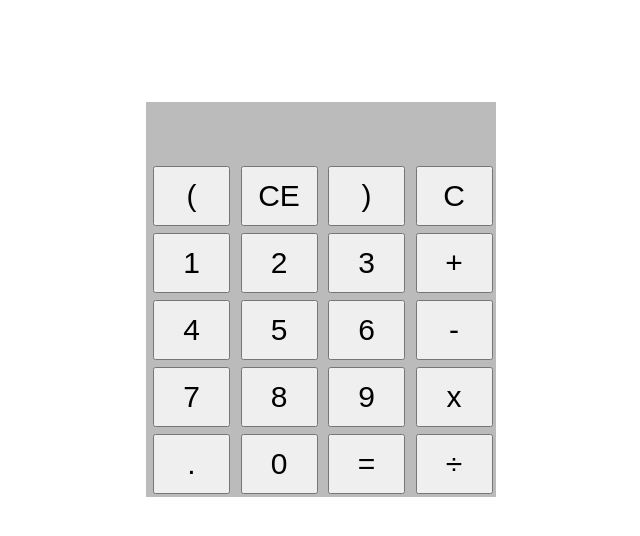
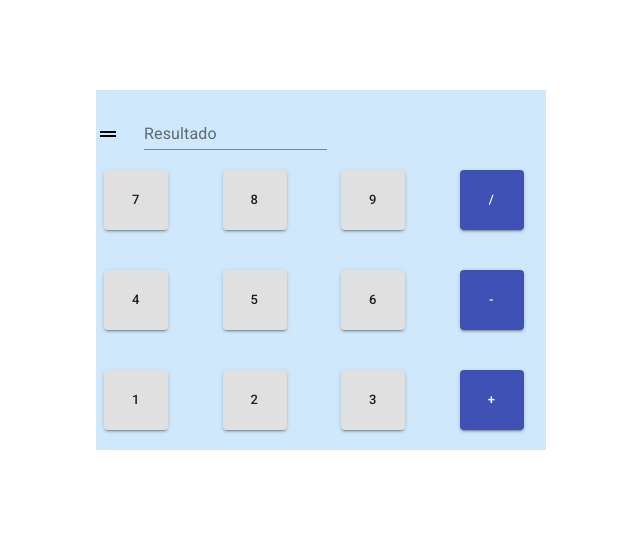
Before and after one commit to GohanSebas/practicareact, a React (Create React App) app: page / in a window 1280 px wide. Shown: the top 536 px of the page, without its empty margins (319-959 px from the left). Built offline with nearby package versions, Linux system fonts and the light colour scheme.

Commit message:
modificacion vista y metodos

```diff
--- a/package.json
+++ b/package.json
@@ -4,6 +4,8 @@
   "private": true,
   "dependencies": {
     "@material-ui/core": "^4.11.3",
+    "@material-ui/icons": "^4.11.2",
+    "@material-ui/lab": "^4.0.0-alpha.57",
     "@testing-library/jest-dom": "^5.11.9",
     "@testing-library/react": "^11.2.5",
     "@testing-library/user-event": "^12.8.3",
--- a/src/App.css
+++ b/src/App.css
@@ -39,7 +39,7 @@
 
 .result {
   height: 60px;
-  background-color: #bbb;
+
   width: 100%;
 }
 
@@ -50,9 +50,10 @@
 }
 
 .calculator-body {
-  max-width: 350px;
+  max-width: 450px;
   margin: auto;
   margin-top: 8%;
+  background-color: #cfe8fc;
 }
 
 .button {
@@ -61,9 +62,14 @@
 }
 
 button {
-  width: 22%;
+  width: 20%;
   height: 60px;
   font-size: 30px;
-  margin: 1%;
-  margin-left: 2%;
+  margin-left: 10px;
+
 }
+
+.result .title{
+  font-size: 20px;
+
+}
--- a/src/App.js
+++ b/src/App.js
@@ -2,6 +2,7 @@ import React, { Component } from 'react';
 import './App.css';
 import ResultComponent from './componentes/ResultComponent';
 import KeyPadComponent from "./componentes/KeyPadComponent";
+
 
 class App extends Component {
     constructor(){
--- /dev/null
+++ b/src/componentes/Ejemplo.js
@@ -0,0 +1,207 @@
+import React, { useEffect, useState } from 'react';
+import Button from '@material-ui/core/Button';
+import Container from '@material-ui/core/Container';
+import Alert from '@material-ui/lab/Alert';
+import { makeStyles } from '@material-ui/core/styles';
+import Grid from '@material-ui/core/Grid';
+import Input from '@material-ui/core/Input';
+import InputLabel from '@material-ui/core/InputLabel';
+import InputAdornment from '@material-ui/core/InputAdornment';
+import FormControl from '@material-ui/core/FormControl';
+import TextField from '@material-ui/core/TextField';
+import AccountCircle from '@material-ui/icons/AccountCircle';
+import DragHandleIcon from '@material-ui/icons/DragHandle';
+import config from '../config.json'
+import Typography from '@material-ui/core/Typography';
+
+
+const useStyles = makeStyles((theme) => ({
+  button: {
+    margin: theme.spacing(1),
+  },
+}));
+
+function Ejemplo() {
+  const classes = useStyles();
+  const [ventana, setVentana] = useState(0);
+
+   function handleClickflecha(tecla){
+     switch (tecla){
+       case config.SUMA:
+       break;
+
+       case config.RESTA:
+       break
+
+       case config.DIVISION:
+       break;
+
+       case config.MULTIPLICACION:
+       break;
+
+       case config.IGUAL:
+       break;
+
+     }
+
+   }
+
+
+
+  return (
+
+    <div className="calculator-body">
+
+    <div className={classes.margin}>
+        <Grid container spacing={3} alignItems="flex-end">
+          <Grid item>
+            <DragHandleIcon />
+          </Grid>
+          <Grid item >
+            <TextField id="input-with-icon-grid" label="Resultado" />
+          </Grid>
+        </Grid>
+      </div>
+
+        <Grid container spacing={3}  >
+
+          <Grid item xs={3}>
+            <Button
+              name="7"
+              variant="contained"
+              size="small"
+              className={classes.button}
+              //startIcon={<SaveIcon />}
+            >
+              7
+            </Button>
+          </Grid>
+
+          <Grid item xs={3}>
+            <Button
+              name="8"
+              variant="contained"
+              size="small"
+              className={classes.button}
+              //startIcon={<SaveIcon />}
+            >
+              8
+            </Button>
+          </Grid>
+
+          <Grid item xs={3}>
+            <Button
+              name="9"
+              variant="contained"
+              size="small"
+              className={classes.button}
+              //startIcon={<SaveIcon />}
+            >
+              9
+            </Button>
+          </Grid>
+
+          <Grid item xs={3}>
+            <Button
+              name="/"
+              variant="contained"
+              color="primary"
+              size="small"
+              className={classes.button}
+              //startIcon={<SaveIcon />}
+            >
+              /
+            </Button>
+          </Grid>
+
+          <Grid item xs={3}>
+            <Button
+              name="4"
+              variant="contained"
+              size="small"
+              className={classes.button}
+            >
+              4
+            </Button>
+          </Grid>
+          <Grid item xs={3}>
+            <Button
+              name="5"
+              variant="contained"
+              size="small"
+              className={classes.button}
+            >
+              5
+            </Button>
+          </Grid>
+          <Grid item xs={3}>
+            <Button
+              name="6"
+              variant="contained"
+              size="small"
+              className={classes.button}
+            >
+              6
+            </Button>
+          </Grid>
+          <Grid item xs={3}>
+            <Button
+              name="-"
+              variant="contained"
+              color="primary"
+              size="small"
+              className={classes.button}
+            >
+              -
+            </Button>
+          </Grid>
+          <Grid item xs={3}>
+            <Button
+              name="1"
+              variant="contained"
+                size="small"
+              className={classes.button}
+            >
+              1
+            </Button>
+          </Grid>
+          <Grid item xs={3}>
+            <Button
+              name="2"
+              variant="contained"
+              size="small"
+              className={classes.button}
+            >
+              2
+            </Button>
+          </Grid>
+          <Grid item xs={3}>
+            <Button
+              name="3"
+              variant="contained"
+              size="small"
+              className={classes.button}
+            >
+              3
+            </Button>
+          </Grid>
+          <Grid item xs={3}>
+            <Button
+              name="+"
+              variant="contained"
+              color="primary"
+              size="small"
+              className={classes.button}
+            >
+              +
+            </Button>
+          </Grid>
+
+
+        </Grid>
+
+    </div>
+
+  );
+}
+export default Ejemplo;
--- a/src/componentes/KeyPadComponent.js
+++ b/src/componentes/KeyPadComponent.js
@@ -5,10 +5,10 @@ class KeyPadComponent extends Component {
     render() {
         return (
             <div className="button">
-                <button name="(" onClick={e => this.props.onClick(e.target.name)}>(</button>
-                <button name="CE" onClick={e => this.props.onClick(e.target.name)}>CE</button>
-                <button name=")" onClick={e => this.props.onClick(e.target.name)}>)</button>
-                <button name="C" onClick={e => this.props.onClick(e.target.name)}>C</button><br/>
+                <button name="(" >(</button>
+                <button name="CE" >CE</button>
+                <button name=")" >)</button>
+                <button name="C" >C</button><br/>
 
 
                 <button name="1" onClick={e => this.props.onClick(e.target.name)}>1</button>
--- /dev/null
+++ b/src/config.json
@@ -0,0 +1,8 @@
+{
+"SUMA":"+",
+"RESTA":"-",
+"MULTIPLICACION":"*",
+"DIVISION":"/",
+"IGUAL":"="
+
+}
--- a/src/index.js
+++ b/src/index.js
@@ -3,10 +3,11 @@ import ReactDOM from 'react-dom';
 import './index.css';
 import App from './App';
 import reportWebVitals from './reportWebVitals';
+import Ejemplo from './componentes/Ejemplo'
 
 ReactDOM.render(
   <React.StrictMode>
-    <App />
+    <Ejemplo/>
   </React.StrictMode>,
   document.getElementById('root')
 );
```
Also changed, not shown: src/configuracion.js (added), 2 other files (tests, documents, lock files or other folders).
